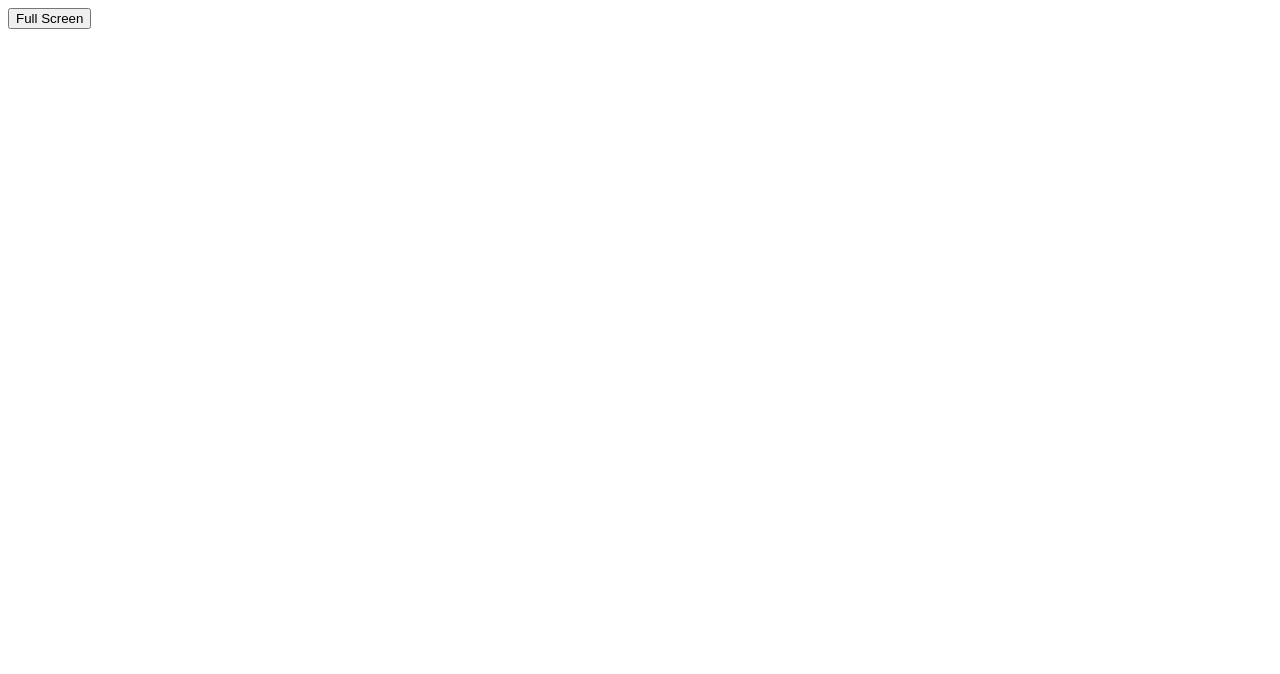
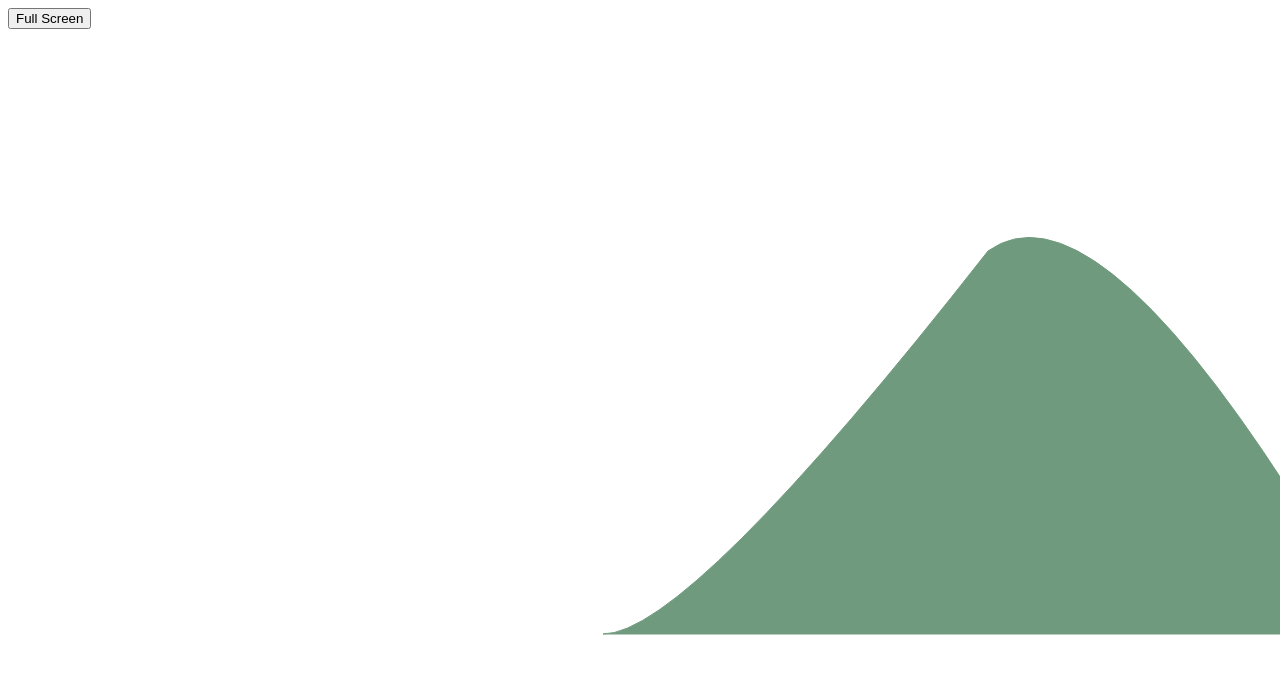
Before and after one commit to scotthso-zz/scape, a plain HTML site: page index.html in a window 1280 px wide. Drawn offline with Linux system fonts and the light colour scheme.

Commit message:
drew first mountain using canvas

```diff
--- /dev/null
+++ b/draw.js
@@ -0,0 +1,26 @@
+
+
+var c = document.getElementById("canvas");
+var ctx = c.getContext("2d");
+
+cw = window.innerWidth;
+ch = window.innerHeight;
+canvas.width  = cw;
+canvas.height = ch;
+
+
+
+      //Mountain 1
+      ctx.beginPath();
+	ctx.moveTo(cw, ch-340);
+      ctx.quadraticCurveTo(cw-200, 150, cw-300, 222);
+      ctx.quadraticCurveTo(cw-600, ch-195, cw-685, ch-195);
+      ctx.lineTo(cw, ch-195);
+     // ctx.lineTo(0, ch-120);
+      //ctx.lineTo(cw, ch-12    0);
+      ctx.lineWidth = 1;
+      ctx.strokeStyle = '#709A7D';
+      ctx.fillStyle = '#709A7D';
+      ctx.fill();
+      ctx.stroke();
+            ctx.closePath();
--- a/index.html
+++ b/index.html
@@ -1,12 +1,16 @@
 <html>
 <head>
 	<title>Project X</title>
+	<style src = "style.css"></style>
 </head>
 <body>
 	<button id = "button">Full Screen</button>
 
+	<canvas id="canvas" width="578" height="200"></canvas>
 	<script src = 'https://cdnjs.cloudflare.com/ajax/libs/screenfull.js/3.0.0/screenfull.min.js'></script>
 	<script src = 'main.js'></script>
+	<script src = 'draw.js'></script>
+
 
 </body>
 </html>
--- /dev/null
+++ b/style.css
@@ -0,0 +1,8 @@
+html {
+	height: 100%;
+}
+
+body {
+	height: 100%;
+	width: 100%;
+}
```
